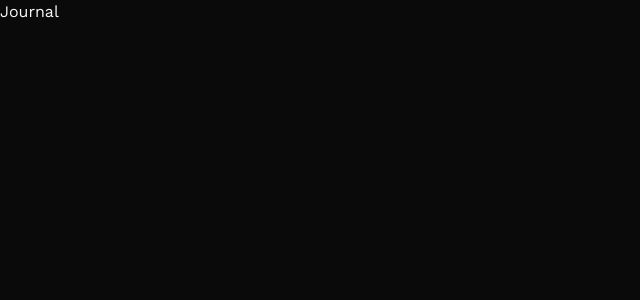
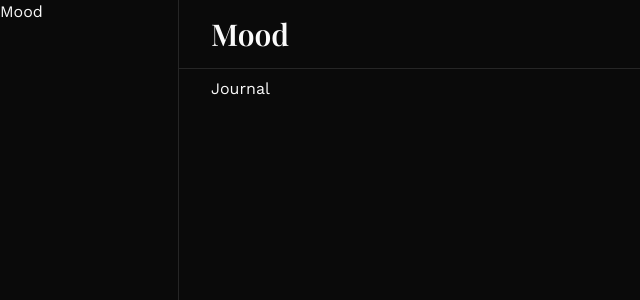
Before and after one commit to areudev/mood, a Next.js app: page /journal in a window 1280 px wide. Shown: the top 300 px of the page, without its empty margins (0-640 px from the left). Built offline with nearby package versions, Linux system fonts and the light colour scheme; a web font is replaced by a local one.

Commit message:
init dashboard layout

```diff
--- /dev/null
+++ b/app/(dashboard)/journal/page.tsx
@@ -0,0 +1,10 @@
+import {prisma} from '@/lib/db'
+const getEntries = async () => {}
+
+export default function JournalPage() {
+  return (
+    <div>
+      <h1>Journal</h1>
+    </div>
+  )
+}
--- /dev/null
+++ b/app/(dashboard)/layout.tsx
@@ -0,0 +1,22 @@
+import {UserButton} from '@clerk/nextjs'
+
+export default function DashBoardLayout({
+  children,
+}: {
+  children: React.ReactNode
+}) {
+  return (
+    <div className="items flex h-screen w-full justify-start">
+      <aside className="h-full w-52 flex-grow border-r">Mood</aside>
+      <div className="w-full">
+        <header className="border-b py-4">
+          <div className="container flex items-center justify-between">
+            <h1 className="font-serif text-3xl font-semibold">Mood</h1>
+            <UserButton />
+          </div>
+        </header>
+        <main className="container py-2">{children}</main>
+      </div>
+    </div>
+  )
+}
--- a/app/journal/page.tsx
+++ /dev/null
@@ -1,7 +0,0 @@
-export default function JournalPage() {
-	return (
-		<div>
-			<h1>Journal</h1>
-		</div>
-	)
-}
--- a/app/layout.tsx
+++ b/app/layout.tsx
@@ -23,7 +23,7 @@ export default function RootLayout({children}: {children: React.ReactNode}) {
 				<head />
 				<body
 					className={cn(
-						'dark min-h-screen bg-background font-sans antialiased',
+						'dark min-h-screen  bg-background font-sans antialiased',
 						fontSans.variable,
 						fontSerif.variable,
 					)}
--- a/app/new-user/page.tsx
+++ b/app/new-user/page.tsx
@@ -1,10 +1,9 @@
-import {auth, currentUser} from '@clerk/nextjs'
+import {currentUser} from '@clerk/nextjs'
 import {prisma} from '@/lib/db'
 import {redirect} from 'next/navigation'
 
 const createNewUser = async () => {
 	const user = await currentUser()
-	// console.log(user)
 
 	if (!user) {
 		throw new Error('No user id')
```
Also changed, not shown: app/page.tsx (indentation only), 1 other file (tests, documents, lock files or other folders).
